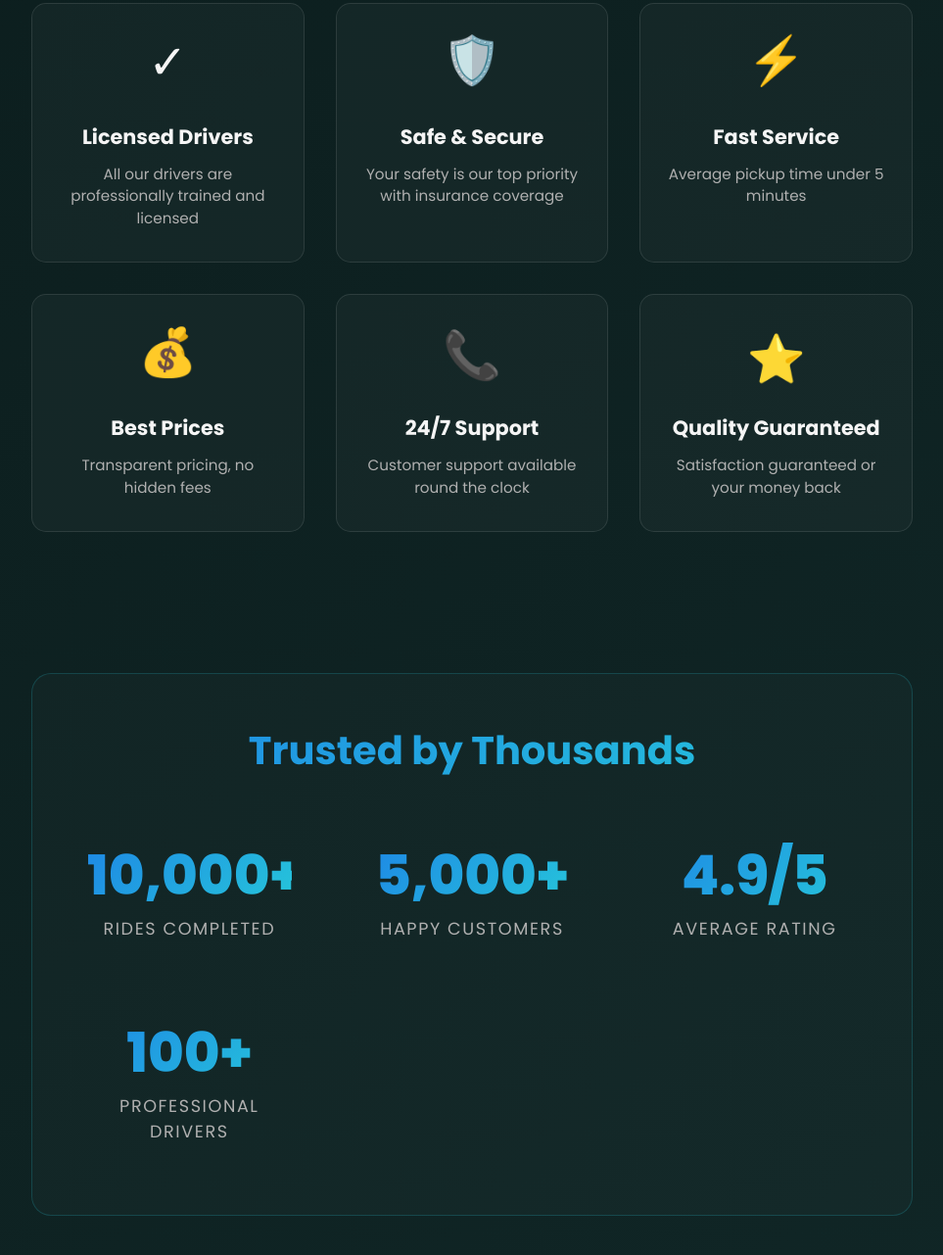
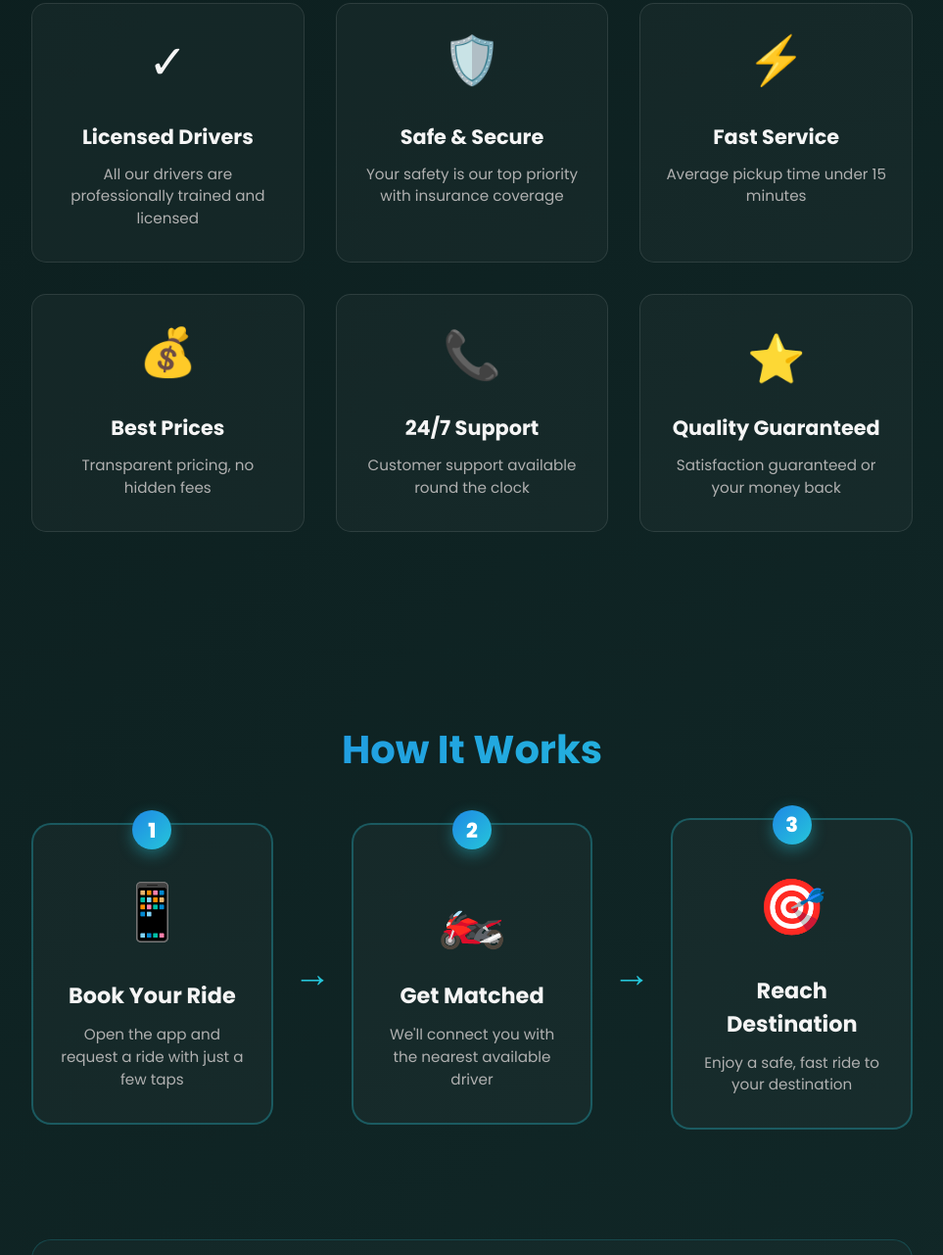
Before and after one commit to NexoForger/daberni-web, a website: page index.html in a window 1280 px wide. Shown: the part 1506-2787 px from the top of the page at 98% size, without its empty margins (158-1121 px from the left). Drawn offline with Linux system fonts and the light colour scheme.

Commit message:
Modify pickup time and hide stats section (aka remove BS)
Updated average pickup time and commented out stats section.

```diff
--- a/index.html
+++ b/index.html
@@ -171,7 +171,7 @@
                     <div class="guarantee-card">
                         <div class="guarantee-icon" aria-hidden="true">⚡</div>
                         <h4>Fast Service</h4>
-                        <p>Average pickup time under 5 minutes</p>
+                        <p>Average pickup time under 15 minutes</p>
                     </div>
                     <div class="guarantee-card">
                         <div class="guarantee-icon" aria-hidden="true">💰</div>
@@ -192,7 +192,7 @@
             </div>
 
             <!-- Statistics / Social Proof -->
-            <div class="stats-section">
+            <!-- <div class="stats-section">
                 <h3 class="section-title">Trusted by Thousands</h3>
                 <div class="stats-grid">
                     <div class="stat-card">
@@ -212,7 +212,7 @@
                         <div class="stat-label">Professional Drivers</div>
                     </div>
                 </div>
-            </div>
+            </div> -->
 
             <!-- How It Works Preview -->
             <div class="how-it-works-section">
```
